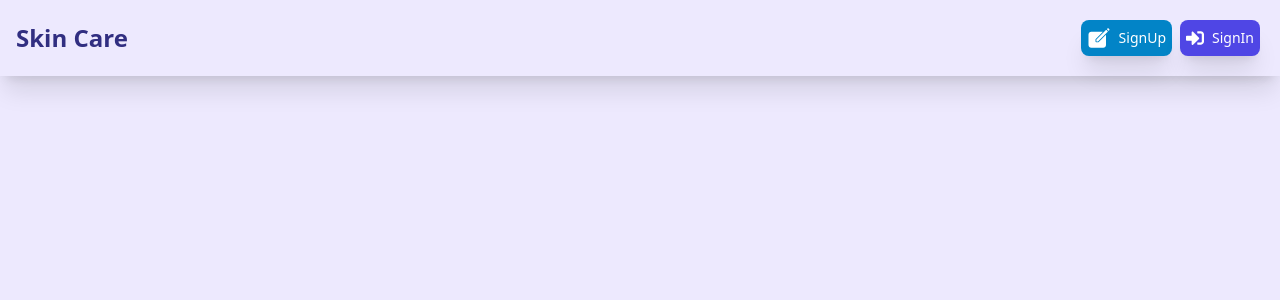
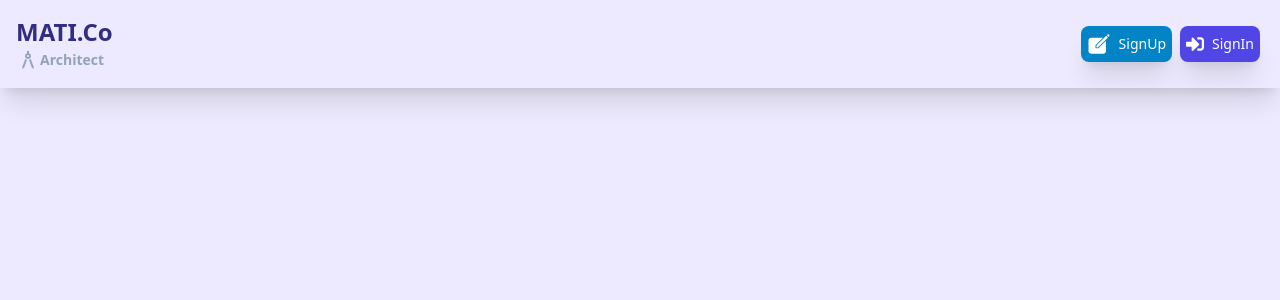
Before and after one commit to hasanashrafi/authentication-next, a Next.js app: page / in a window 1280 px wide. Shown: the top 300 px of the page. Built offline with nearby package versions, Linux system fonts and the light colour scheme; no server answers.

Commit message:
edit title

```diff
--- a/pages/index.js
+++ b/pages/index.js
@@ -1,9 +1,12 @@
 import Link from "next/link";
+import { useEffect, useState } from "react";
+
+import { MdArchitecture } from "react-icons/md";
 import { FaSignInAlt } from "react-icons/fa";
 import { IoIosCreate } from "react-icons/io";
 import { LuLayoutDashboard } from "react-icons/lu";
 import { CiLogout } from "react-icons/ci";
-import { useEffect, useState } from "react";
+
 
 export default function Home() {
   const [isLogged, setisLogged] = useState(false)
@@ -15,7 +18,6 @@ export default function Home() {
         if (data.status === "success") setisLogged(true)
       })
   }, [])
-
 
   const logOutHandler = async () => {
     const res = await fetch("/api/auth/logout")
@@ -29,8 +31,11 @@ export default function Home() {
       className={`min-h-screen min-w-screen bg-violet-100  `}
     >
       <div className="flex shadow-xl  p-4  items-center justify-between ">
-        <h2 className="flex w-fit text-wrap text-2xl  text-indigo-900 text-center  font-semibold">
-          Skin Care
+        <h2 className=" w-fit text-wrap text-2xl  text-indigo-900 text-center  font-semibold">
+          MATI.Co
+          <p className="flex items-center text-sm text-slate-400">
+          <MdArchitecture className="text-2xl"/>
+          Architect</p>
         </h2>
 
         <div className="flex flex-wrap items-center justify-end">
```
